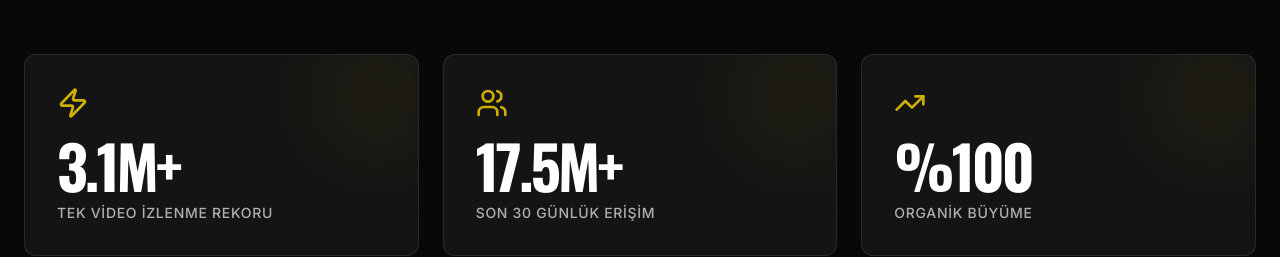
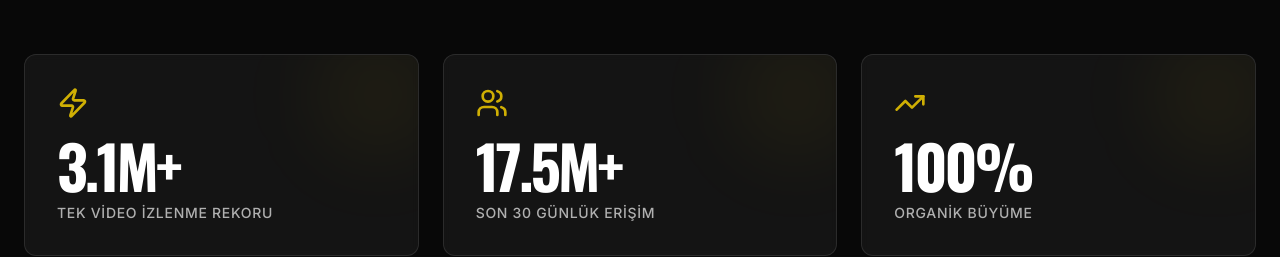
Before and after one commit to furkanozturk27/gizligaraj, a Next.js app: page / in a window 1280 px wide. Shown: the part 2420-2677 px from the top of the page. Built offline with nearby package versions, Linux system fonts and the light colour scheme.

Commit message:
feat: Add CountUp animations for stats

```diff
--- a/app/page.tsx
+++ b/app/page.tsx
@@ -1,8 +1,8 @@
 "use client";
 
-import React, { useState } from "react";
-import { motion, AnimatePresence } from "framer-motion";
-import { Play, TrendingUp, Users, Zap, ArrowRight, Instagram, Youtube, Mail, Copy, Check, MessageCircle, X, Film, Target, Heart } from "lucide-react";
+import React, { useState, useEffect, useRef } from "react";
+import { motion, AnimatePresence, useInView, useSpring, useMotionValue, useTransform } from "framer-motion";
+import { TrendingUp, Users, Zap, ArrowRight, Instagram, Youtube, Mail, Copy, Check, MessageCircle, X, Film, Target } from "lucide-react";
 
 // ==========================================
 // 🎛️ AYARLAR VE VERİ YÖNETİM PANELİ
@@ -15,7 +15,6 @@ const SITE_DATA = {
     instagram: "https://www.instagram.com/gizligaraj",
     youtube: "https://www.youtube.com/@gizligaraj",
   },
-  // YENİ EKLENEN BÖLÜM: NEDEN BİZ?
   features: [
     {
       title: "BELGESEL TADINDA",
@@ -33,10 +32,11 @@ const SITE_DATA = {
       icon: Target
     }
   ],
+  // ⚡ DİKKAT: Rakamları ve harfleri ayırdık (Animasyon için gerekli)
   stats: [
-    { value: "3.1M+", label: "Tek Video İzlenme Rekoru", icon: Zap },
-    { value: "17.5M+", label: "Son 30 Günlük Erişim", icon: Users },
-    { value: "%100", label: "Organik Büyüme", icon: TrendingUp },
+    { number: 3.1, suffix: "M+", label: "Tek Video İzlenme Rekoru", icon: Zap },
+    { number: 17.5, suffix: "M+", label: "Son 30 Günlük Erişim", icon: Users },
+    { number: 100, suffix: "%", label: "Organik Büyüme", icon: TrendingUp },
   ],
   portfolio: [
     {
@@ -84,7 +84,6 @@ const SectionHeading = ({ children, subtitle }: { children: React.ReactNode; sub
   </div>
 );
 
-// YENİ ÖZELLİK KARTI
 const FeatureCard = ({ title, desc, icon: Icon, delay }: { title: string; desc: string; icon: any; delay: number }) => (
   <motion.div
     initial={{ opacity: 0, x: -20 }}
@@ -101,7 +100,36 @@ const FeatureCard = ({ title, desc, icon: Icon, delay }: { title: string; desc:
   </motion.div>
 );
 
-const StatCard = ({ value, label, icon: Icon, delay }: { value: string; label: string; icon: any; delay: number }) => (
+// ⚡ YENİ: SAYIM YAPAN RAKAM BİLEŞENİ
+const AnimatedNumber = ({ value, suffix }: { value: number, suffix: string }) => {
+  const ref = useRef(null);
+  const isInView = useInView(ref, { once: true, margin: "-100px" });
+
+  const motionValue = useMotionValue(0);
+  const springValue = useSpring(motionValue, { duration: 2000, bounce: 0 });
+
+  useEffect(() => {
+    if (isInView) {
+      motionValue.set(value);
+    }
+  }, [isInView, value, motionValue]);
+
+  const displayValue = useTransform(springValue, (latest) => {
+    if (Number.isInteger(value)) {
+      return Math.round(latest).toString(); // Tam sayıysa virgül koyma
+    }
+    return latest.toFixed(1); // Ondalıklıysa 1 basamak göster (örn: 17.5)
+  });
+
+  return (
+    <span ref={ref} className="flex">
+      <motion.span>{displayValue}</motion.span>
+      <span>{suffix}</span>
+    </span>
+  );
+};
+
+const StatCard = ({ number, suffix, label, icon: Icon, delay }: { number: number; suffix: string; label: string; icon: any; delay: number }) => (
   <motion.div
     initial={{ opacity: 0, y: 30 }}
     whileInView={{ opacity: 1, y: 0 }}
@@ -111,7 +139,9 @@ const StatCard = ({ value, label, icon: Icon, delay }: { value: string; label: s
   >
     <div className="absolute top-0 right-0 -mt-6 -mr-6 h-32 w-32 rounded-full bg-garage-yellow/5 blur-2xl group-hover:bg-garage-yellow/10 transition-all duration-500" />
     <Icon className="w-8 h-8 text-garage-yellow mb-4 opacity-80" />
-    <h3 className="text-5xl md:text-6xl font-bold text-white font-oswald tracking-tighter">{value}</h3>
+    <h3 className="text-5xl md:text-6xl font-bold text-white font-oswald tracking-tighter flex items-center">
+      <AnimatedNumber value={number} suffix={suffix} />
+    </h3>
     <p className="text-garage-gray mt-2 text-sm uppercase tracking-wider font-medium">{label}</p>
   </motion.div>
 );
@@ -322,7 +352,7 @@ export default function Home() {
         </div>
       </section>
 
-      {/* --- NEW: FEATURES / WHY US? --- */}
+      {/* --- FEATURES --- */}
       <section className="py-24 bg-[#080808] border-t border-white/5">
         <div className="container mx-auto px-6">
           <SectionHeading subtitle="FARKLILIK">NEDEN GİZLİ GARAJ?</SectionHeading>
@@ -335,7 +365,7 @@ export default function Home() {
         </div>
       </section>
 
-      {/* --- STATS SECTION --- */}
+      {/* --- STATS SECTION (ANIMATED) --- */}
       <section className="py-24 bg-[#080808] relative border-y border-white/5">
         <div className="container mx-auto px-6">
           <div className="max-w-4xl mb-16">
@@ -344,7 +374,7 @@ export default function Home() {
 
           <div className="grid grid-cols-1 md:grid-cols-3 gap-6">
             {SITE_DATA.stats.map((stat, index) => (
-              <StatCard key={index} icon={stat.icon} value={stat.value} label={stat.label} delay={0.1 * (index + 1)} />
+              <StatCard key={index} icon={stat.icon} number={stat.number} suffix={stat.suffix} label={stat.label} delay={0.1 * (index + 1)} />
             ))}
           </div>
         </div>
```
